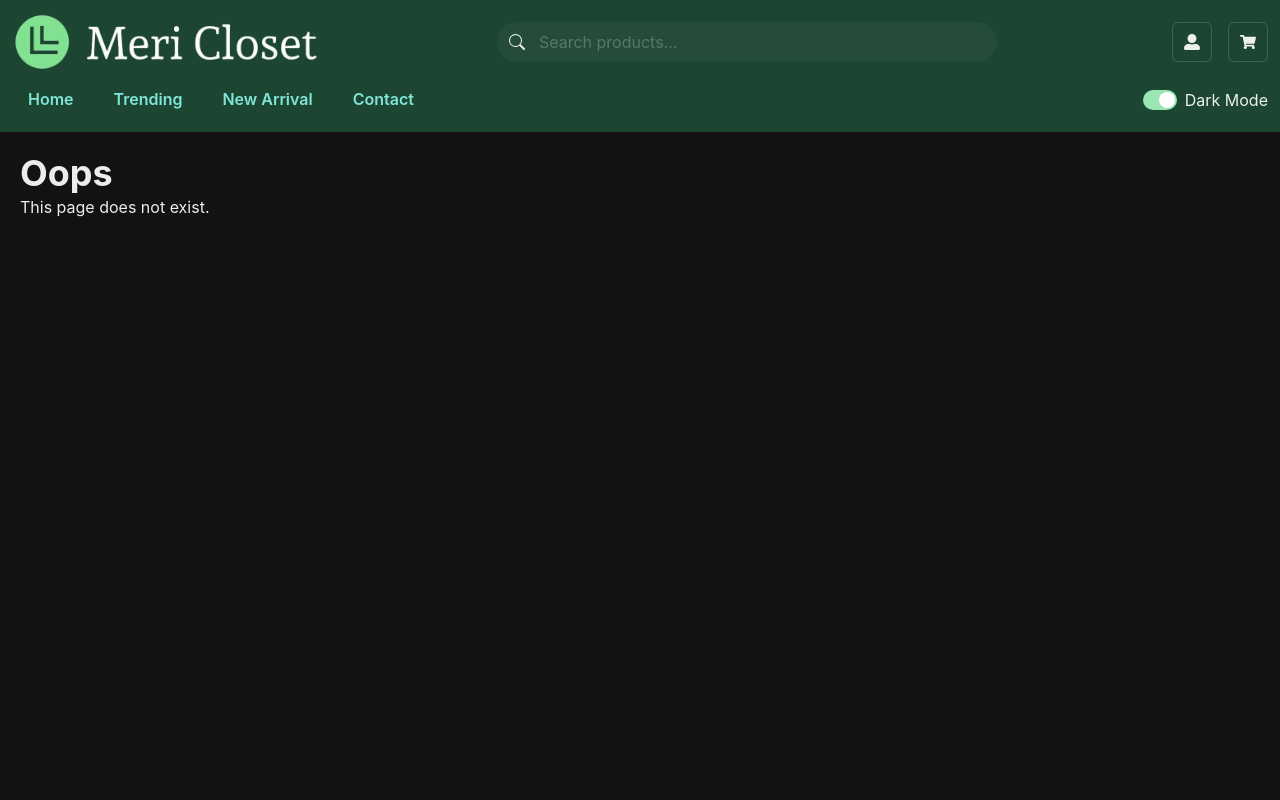
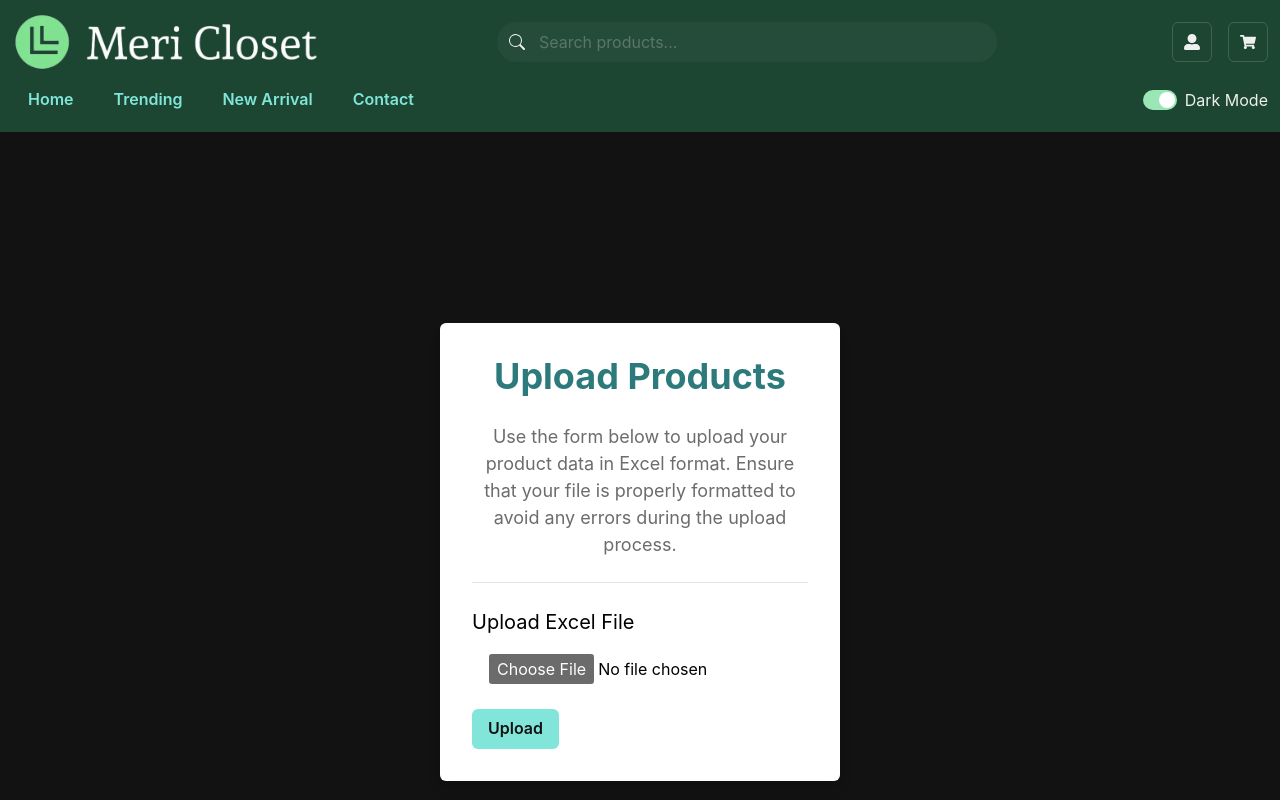
Before and after one commit to saadamir1/mericloset, a React (Vite) app: page /upload-products in a window 1280 px wide. Shown: the top 800 px of the page. Built offline with nearby package versions, Linux system fonts and the light colour scheme.

Commit message:
add upload products option in navbar. store user role in store

```diff
--- a/package.json
+++ b/package.json
@@ -19,6 +19,7 @@
     "axios": "^1.7.5",
     "express-jwt": "^8.4.1",
     "framer-motion": "^11.3.30",
+    "jwt-decode": "^4.0.0",
     "ms": "^2.1.3",
     "react": "^18.3.1",
     "react-dom": "^18.3.1",
--- a/src/components/NavBar.tsx
+++ b/src/components/NavBar.tsx
@@ -16,6 +16,7 @@ const NavBar = () => {
   const toast = useToast();
 
   const { isLoggedIn, logout, user } = useUserStore();
+  const isAdmin = user && user.role == 'admin' ;
 
   const navbarBgColor = useColorModeValue("green.300", "green.900");
   const logoHeight = useBreakpointValue({ base: "30px", md: "60px" });
@@ -76,6 +77,19 @@ const NavBar = () => {
                       {label}
                     </Button>
                   ))}
+                  {/* Show Upload Products only if the user is admin */}
+                  {isAdmin && (
+                    <Button
+                      variant="ghost"
+                      colorScheme="teal"
+                      as={RouterLink}
+                      to="/upload-products"
+                      width="100%"
+                      textAlign="left"
+                    >
+                      Upload Products
+                    </Button>
+                  )}
                   <ColorModeSwitch />
                 </VStack>
               </DrawerBody>
@@ -133,6 +147,17 @@ const NavBar = () => {
                       {label}
                     </Button>
                   ))}
+                  {/* Show Upload Products only if the user is admin */}
+                  {isAdmin && (
+                    <Button
+                      variant="ghost"
+                      colorScheme="teal"
+                      as={RouterLink}
+                      to="/upload-products"
+                    >
+                      Upload Products
+                    </Button>
+                  )}
                 </HStack>
                 <ColorModeSwitch />
               </HStack>
--- a/src/components/UploadExcel.tsx
+++ b/src/components/UploadExcel.tsx
@@ -28,7 +28,7 @@ const UploadExcel: React.FC = () => {
         formData.append('file', file);
 
         try {
-            const response = await axios.post('http://localhost:5170/api/v1/upload', formData, {
+            const response = await axios.post('http://localhost:5170/api/v1/admin/upload', formData, {
                 headers: {
                     'Content-Type': 'multipart/form-data',
                     'Authorization': `Bearer ${token}`,
@@ -37,7 +37,7 @@ const UploadExcel: React.FC = () => {
             setMessage(`File uploaded successfully: ${response.data}`);
         } catch (error) {
             console.error(error);
-            setMessage('Error uploading file.');
+            setMessage('Error uploading file...');
         }
     };
 
--- a/src/entities/Category.ts
+++ b/src/entities/Category.ts
@@ -1,5 +1,6 @@
-export default interface Genre {
+export default interface Category {
   id: string;
   name: string;
-  image_background: string;
+  parentCategory: Category;
+  subcategories: Category;
 }
--- a/src/hooks/useBrands.ts
+++ b/src/hooks/useBrands.ts
@@ -13,5 +13,3 @@ const useBrands = () =>
     //initialData: brands,
   });
 export default useBrands;
-
-///////////////////
--- a/src/hooks/useCategories.ts
+++ b/src/hooks/useCategories.ts
@@ -3,7 +3,7 @@ import { useQuery } from "@tanstack/react-query";
 import APIClient from "../services/api-client";
 import Category from "../entities/Category";
 
-const apiClient = new APIClient<Category>("/categories");
+const apiClient = new APIClient<Category>("/categoriess");
 
 const useGenres = () =>
   useQuery({
--- a/src/pages/PrivacyPolicy.tsx
+++ b/src/pages/PrivacyPolicy.tsx
@@ -1,6 +1,5 @@
 import { Box, Heading, Text, Link, Divider } from "@chakra-ui/react";
 import Section from "../components/Section";
-import UploadExcel from "../components/UploadExcel"; // Adjust the path as necessary
 
 const PrivacyPolicy = () => {
   return (
@@ -53,14 +52,6 @@ const PrivacyPolicy = () => {
         </Link>
         .
       </Text>
-
-      {/* Upload Excel File Section */}
-      <Box mt={8}>
-        <Heading as="h2" size="lg" textAlign="center" mb={4}>
-          Upload Product Data
-        </Heading>
-        <UploadExcel />
-      </Box>
     </Box>
   );
 };
--- /dev/null
+++ b/src/pages/UploadProducts.tsx
@@ -0,0 +1,41 @@
+// UploadProducts.tsx
+import React from 'react';
+import { Box, Heading, Text, Divider, VStack } from '@chakra-ui/react';
+import UploadExcel from '../components/UploadExcel';
+
+const UploadProducts: React.FC = () => {
+    return (
+        <Box
+            as="section"
+            p={8}
+            color="black"
+            height="100vh" // Full height to fill the viewport
+            display="flex"
+            alignItems="center"
+            justifyContent="center"
+        >
+            <Box
+                p={8}
+                borderRadius="md"
+                boxShadow="lg"
+                backgroundColor="white"
+                width={{ base: "90%", sm: "400px" }} // Responsive width
+            >
+                <Heading mb={6} textAlign="center" color="teal.600">
+                    Upload Products
+                </Heading>
+                <Text mb={6} textAlign="center" fontSize="lg" color="gray.600">
+                    Use the form below to upload your product data in Excel format. Ensure that your file is properly formatted to avoid any errors during the upload process.
+                </Text>
+
+                <Divider borderColor="gray.200" mb={6} />
+
+                <VStack spacing={5} align="start">
+                    <UploadExcel />
+                </VStack>
+            </Box>
+        </Box>
+    );
+};
+
+export default UploadProducts;
--- a/src/pages/login.tsx
+++ b/src/pages/login.tsx
@@ -16,9 +16,14 @@ import { ViewIcon, ViewOffIcon } from "@chakra-ui/icons";
 import axios from "axios";
 import { useNavigate } from "react-router-dom";
 import useUserStore from "../userStore";
+import { jwtDecode, JwtPayload } from "jwt-decode";
+
+interface CustomJwtPayload extends JwtPayload {
+  role: string; // Add the role property
+}
 
 const LoginPage = () => {
-  const { setIsLoggedIn, setUser, setToken } = useUserStore();
+  const { setIsLoggedIn, setUser, setToken, setUserRole } = useUserStore();
   const [email, setEmail] = useState("");
   const [password, setPassword] = useState("");
   const [showPassword, setShowPassword] = useState(false);
@@ -41,6 +46,11 @@ const LoginPage = () => {
 
       setToken(data.token);
       setUser(data.user);
+
+      // Decode the token to extract the user role
+      const decodedToken = jwtDecode<CustomJwtPayload>(data.token);
+      const userRole = decodedToken.role;
+      setUserRole(userRole);
 
       // Show success toast immediately
       toast({
--- a/src/routes.tsx
+++ b/src/routes.tsx
@@ -9,6 +9,8 @@ import ContactUs from "./pages/ContactUs";
 import Login from "./pages/login";
 import Signup from "./pages/signup"
 import Profile from "./pages/profile"
+import UploadProducts from "./pages/UploadProducts"
+
 
 const router = createBrowserRouter([
   {
@@ -24,6 +26,7 @@ const router = createBrowserRouter([
       { path: "login", element: <Login /> },
       { path: "signup", element: <Signup /> },
       { path: "profile", element: <Profile /> },
+      { path: "upload-products", element: <UploadProducts /> },
     ],
   },
 ]);
--- a/src/services/api-client.ts
+++ b/src/services/api-client.ts
@@ -6,7 +6,6 @@ export interface FetchResponse<T> {
   results: T[];
 }
 
-// Set the axios baseURL to your local backend API
 const axiosInstance = axios.create({
   baseURL: "http://localhost:5170/api/v1",
 });
--- a/src/userStore.ts
+++ b/src/userStore.ts
@@ -6,6 +6,7 @@ interface UserStore {
     lastName?: string;
     username?: string;
     email?: string;
+    role?: string;
   };
   token?: string;
   isLoggedIn: boolean;
@@ -13,6 +14,7 @@ interface UserStore {
   setUser: (user: Partial<UserStore['user']>) => void;
   setToken: (token: string) => void;
   setIsLoggedIn: (isLoggedIn: boolean) => void;
+  setUserRole: (role: string) => void;
   logout: () => void;
 }
 
@@ -24,7 +26,7 @@ const useUserStore = create<UserStore>((set) => ({
   setUser: (user) => set((state) => ({ user: { ...state.user, ...user } })),
   setToken: (token) => set({ token }),
   setIsLoggedIn: (isLoggedIn) => set({ isLoggedIn }),
-
+  setUserRole: (role) => set((state) => ({ user: { ...state.user, role } })),
   logout: () => set(() => ({ user: {}, token: undefined, isLoggedIn: false })),
 }));
 
```
Also changed, not shown: 1 other file (tests, documents, lock files or other folders).
